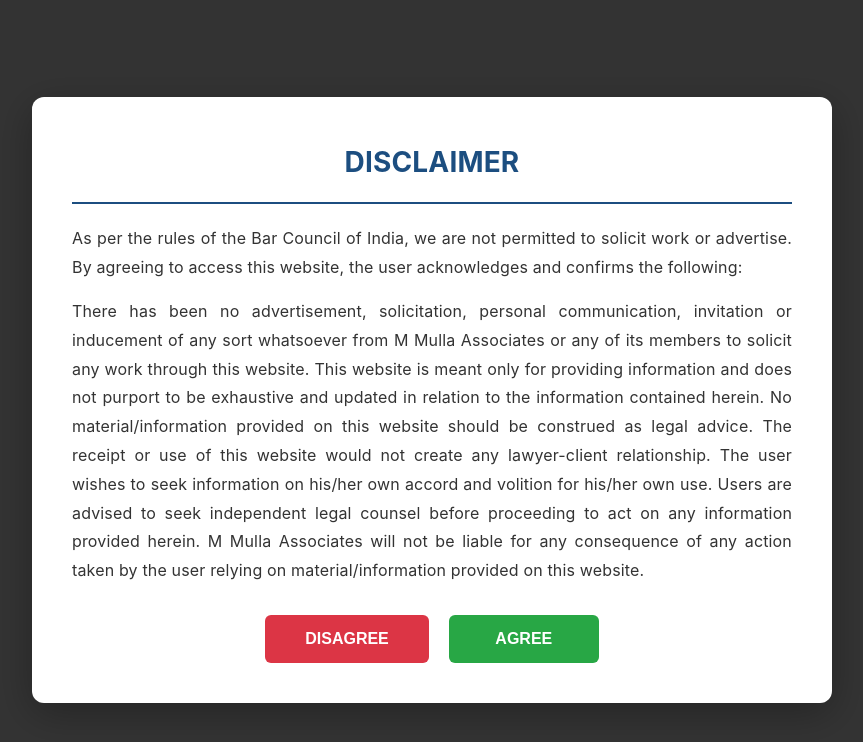
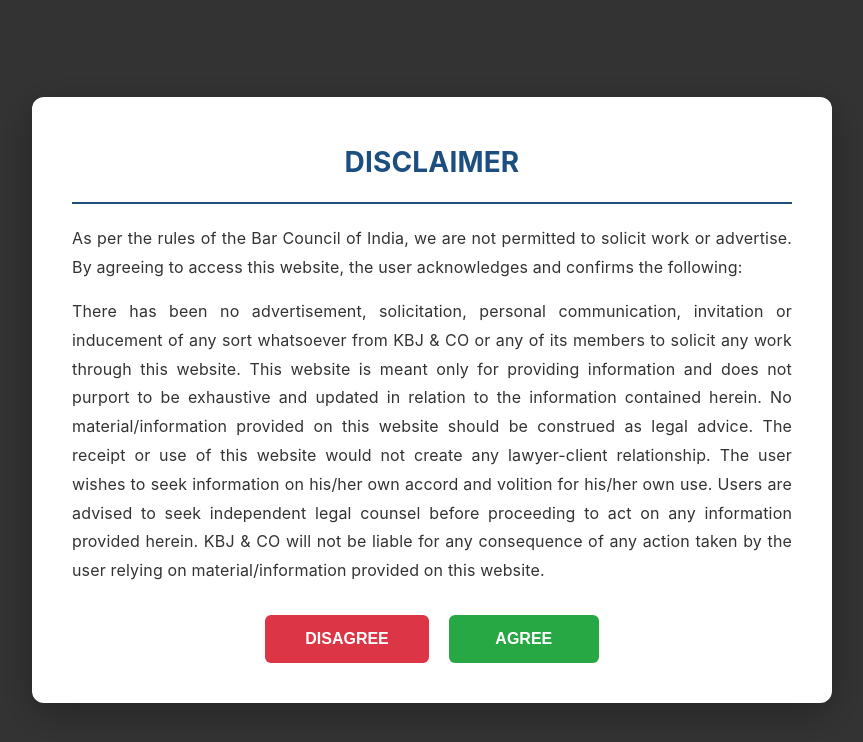
Before and after one commit to shubhamjha16/KBJANDCO_WEBV1.0, a React app in the folder frontend/: page / in a window 1280 px wide. Shown: the top 742 px of the page, without its empty margins (208-1071 px from the left). Built offline with nearby package versions, Linux system fonts and the light colour scheme.

Commit message:
Update disclaimer text to use KBJ & CO company name
Co-authored-by: shubhamjha16 <187985413+shubhamjha16@users.noreply.github.com>

```diff
--- a/frontend/src/components/DisclaimerPopup.tsx
+++ b/frontend/src/components/DisclaimerPopup.tsx
@@ -58,13 +58,13 @@ export const DisclaimerPopup: React.FC<DisclaimerPopupProps> = ({ onAgree, onDis
 
           <p style={{ marginBottom: '15px' }}>
             There has been no advertisement, solicitation, personal communication, invitation or inducement
-            of any sort whatsoever from M Mulla Associates or any of its members to solicit any work through
+            of any sort whatsoever from KBJ & CO or any of its members to solicit any work through
             this website. This website is meant only for providing information and does not purport to be
             exhaustive and updated in relation to the information contained herein. No material/information
             provided on this website should be construed as legal advice. The receipt or use of this website
             would not create any lawyer-client relationship. The user wishes to seek information on his/her
             own accord and volition for his/her own use. Users are advised to seek independent legal counsel
-            before proceeding to act on any information provided herein. M Mulla Associates will not be liable
+            before proceeding to act on any information provided herein. KBJ & CO will not be liable
             for any consequence of any action taken by the user relying on material/information provided on
             this website.
           </p>
```
